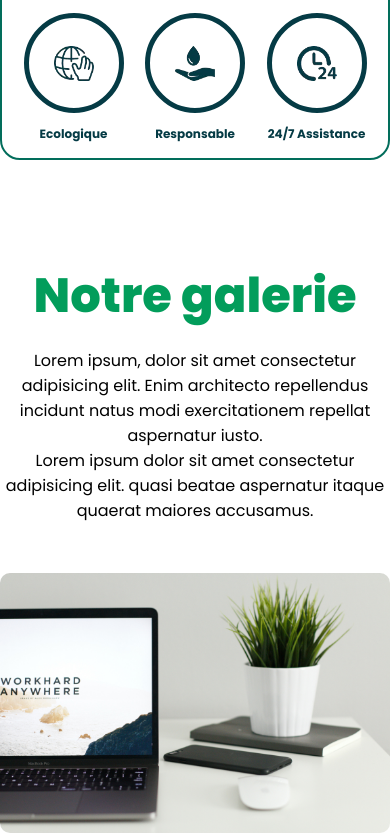
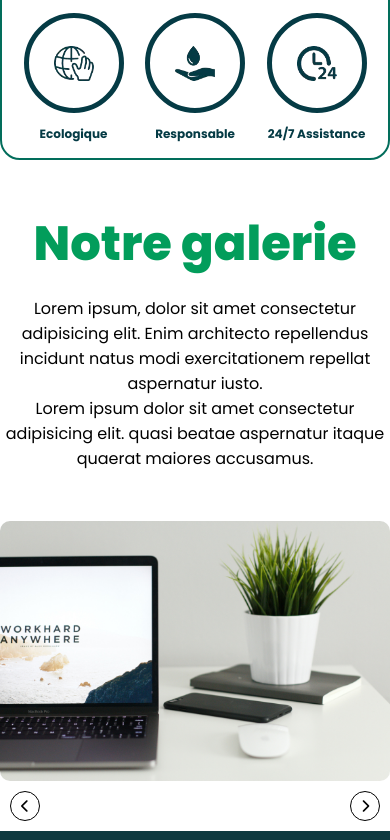
Before and after one commit to remiM34/Projet-dev-1, a plain HTML site: page index.html in a window 390 px wide. Shown: the part 4136-4976 px from the top of the page. Drawn offline with Linux system fonts and the light colour scheme.

Commit message:
pofinnage2

```diff
--- a/style.css
+++ b/style.css
@@ -373,7 +373,6 @@ age {
   height: auto;
   display: flex;
   justify-content: center;
-  margin-top: 100px;
 }
 .article {
   text-align: center;
@@ -566,9 +565,7 @@ footer {
   .textegalerie {
     font-weight: 400;
   }
-  .titregalerie {
-    margin-top: 0;
-  }
+
   .icone {
     flex-direction: column;
     align-items: center;
```
